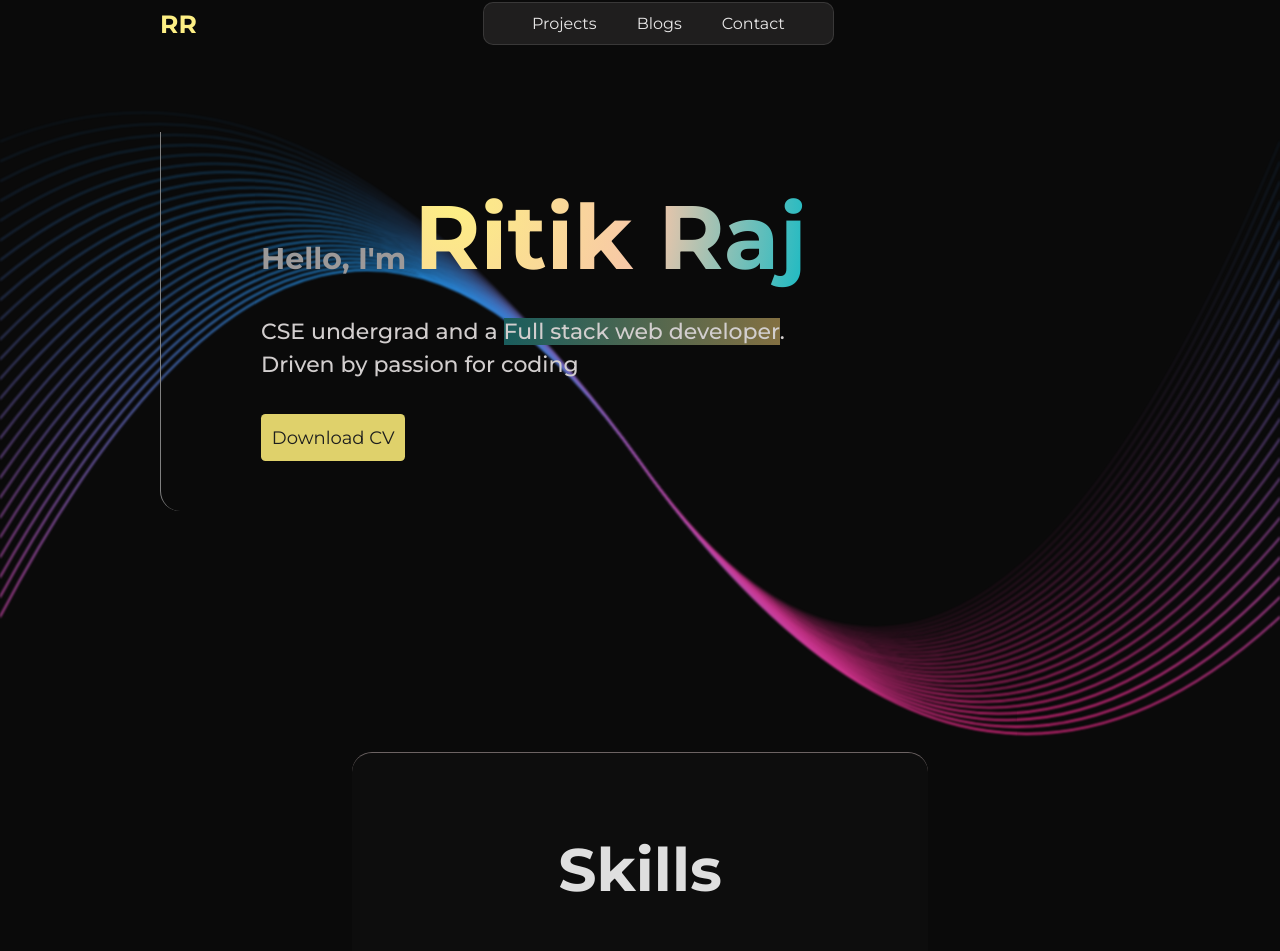
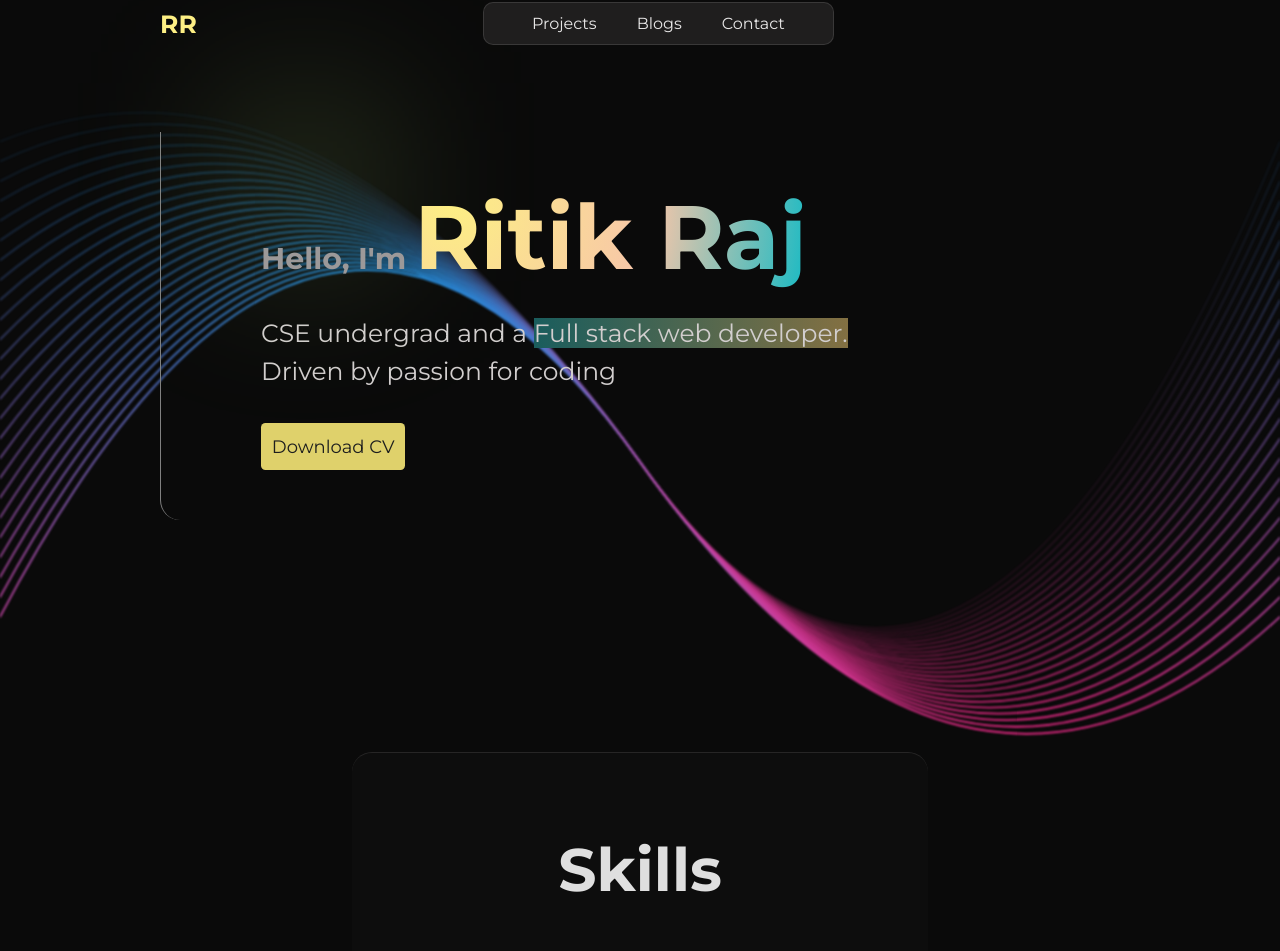
Before and after one commit to ritik48/Portfolio-Frontend, a React (Create React App) app: page / in a window 1280 px wide. Shown: the part 18-969 px from the top of the page. Built offline with nearby package versions, Linux system fonts and the light colour scheme; no server answers.

Commit message:
style change

```diff
--- a/src/index.css
+++ b/src/index.css
@@ -195,17 +195,17 @@ ul li {
     position: relative;
 }
 
-/* .hero_content::before {
+.hero_content::before {
     content: "";
     position: absolute;
     top: 0;
 
     width: 90px;
     height: 100px;
-    background-color: rgb(200, 255, 127);
+    background-color: rgba(200, 255, 127, 0.493);
 
     filter: blur(90px);
-} */
+}
 .hero_left {
     display: flex;
     flex-direction: column;
@@ -258,11 +258,12 @@ ul li {
         rgb(26, 93, 93),
         rgb(131, 112, 66)
     );
+    white-space:nowrap;
 }
 
 .hero-text {
-    font-size: 22px !important;
-    font-weight: 500;
+    /* font-size: 22px !important;
+    font-weight: 500; */
 }
 
 .hero_content p {
@@ -298,7 +299,7 @@ ul li {
     flex-direction: column;
     gap: 40px;
 
-    border-top: 1px solid rgb(108, 99, 99);
+    border-top: 1px solid rgb(38, 37, 37);
     /* border-bottom: 1px solid rgb(108, 99, 99); */
     /* border-right: 1px solid rgb(108, 99, 99); */
     background-color: rgba(19, 19, 19, 0.463);
@@ -745,6 +746,7 @@ section {
         font-size: 1.05em;
         color: rgb(210, 206, 206);
         line-height: 1.5em;
+        font-weight: 500;
     }
     .project_img {
         width: 320px;
--- a/src/pages/Home.jsx
+++ b/src/pages/Home.jsx
@@ -186,7 +186,7 @@ function HeroSection() {
                             </div>
                             <p className="hero-text">
                                 CSE undergrad and a{" "}
-                                <span className="highlight-bg">Full stack web developer</span>.
+                                <span className="highlight-bg">Full stack web developer.</span>
                                 <br></br>Driven by passion for coding
                             </p>
                             <div className="hero_bottom">
--- a/src/pages/Projects.jsx
+++ b/src/pages/Projects.jsx
@@ -153,13 +153,12 @@ function ProjectList() {
                 dispatch({ type: "projectFailed", payload: error.message });
             }
         }
-        console.log("yes 1");
+
         if (show_by !== "topic") {
             return;
         }
 
         if (selectedTopic == null && show_by === "topic") {
-            console.log("yes 2");
             return dispatch({ type: "project/all" });
         }
 
--- a/src/pages/Projects.module.css
+++ b/src/pages/Projects.module.css
@@ -79,12 +79,12 @@ input:focus-within {
 
 .project_tags span {
     font-size: 2rem;
-    color: var(--primary-color);
+    color: white;
 
-    box-shadow: 0 0 3px rgb(90, 79, 46);
+    box-shadow: 0 0 3px rgb(186, 139, 93);
     /* border: 0.5px solid grey; */
     padding: 0.3em 0.6em;
-    background-color: #120f0d;
+    background-color: #161312;
     border-radius: 0.3em;
 
     transition: 0.15s all ease-in;
```
